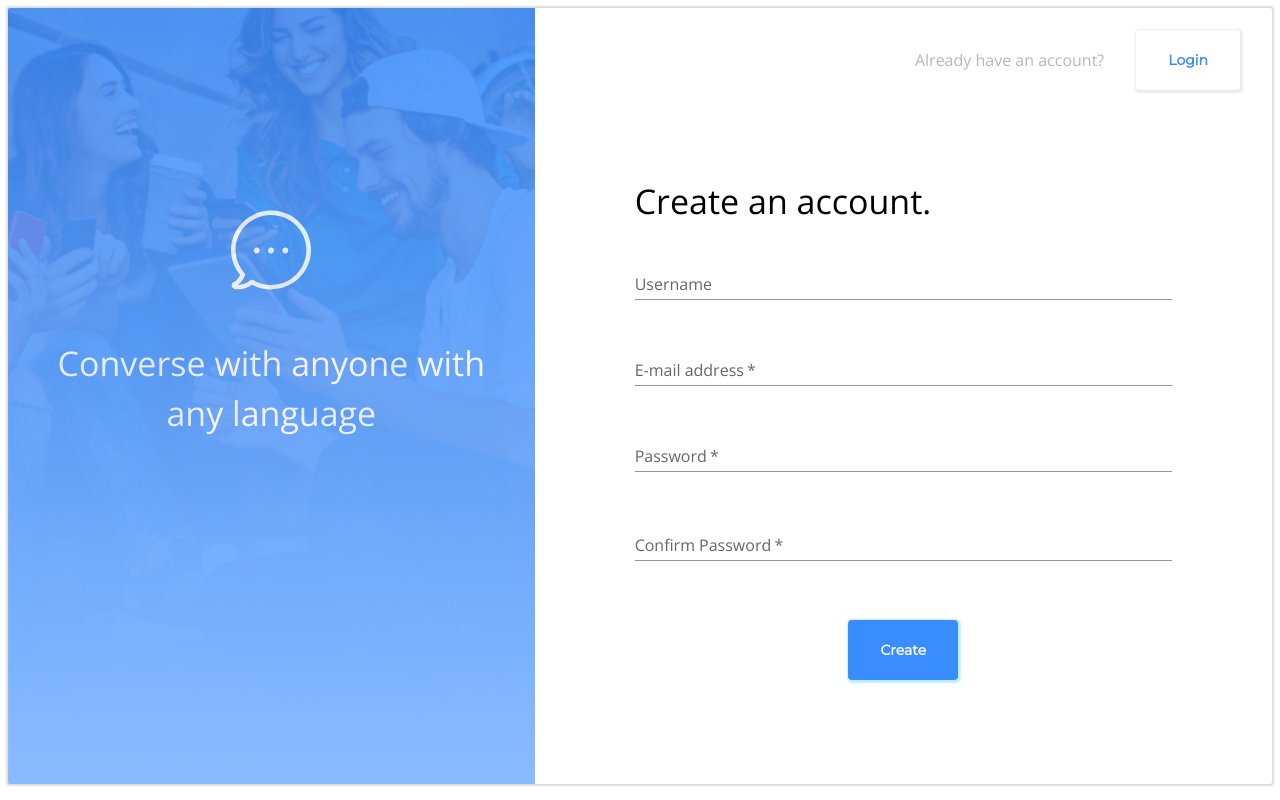
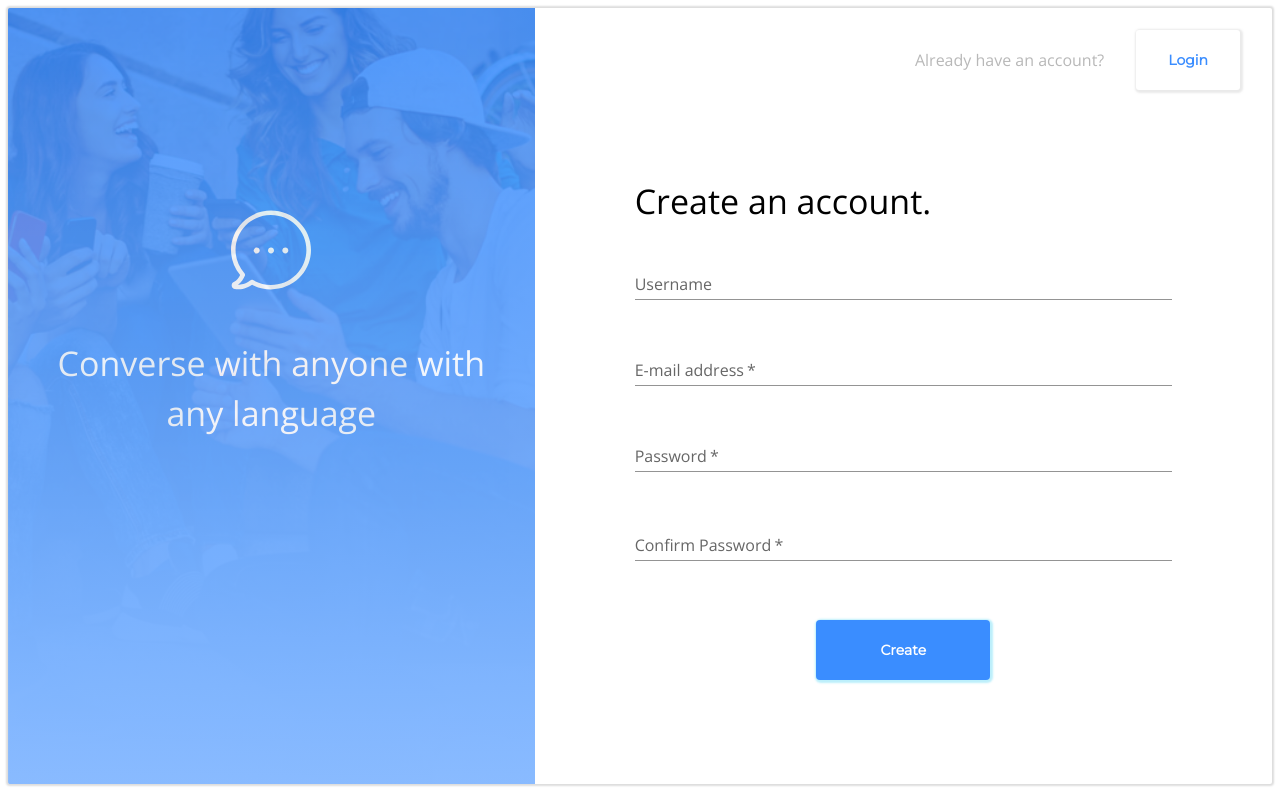
Before and after one commit to Ashrith1612/React-Messenger, a React (Create React App) app in the folder client/: page / in a window 1280 px wide. Built offline with nearby package versions, Linux system fonts and the light colour scheme; no server answers.

Commit message:
update button style

```diff
--- a/client/src/themes/styles/loginForm.js
+++ b/client/src/themes/styles/loginForm.js
@@ -53,7 +53,7 @@ export const useStyles = makeStyles(theme => ({
     background: theme.palette.primary.main,
     color: theme.palette.background.primary,
     height: 60,
-    padding: theme.spacing(0, 8),
+    padding: theme.spacing(0, 16),
     boxShadow: `${theme.spacing(0.25, 0.25, 0.5, 0.5)} ${theme.palette.shadow.secondary}`,
   },
 }));
```
